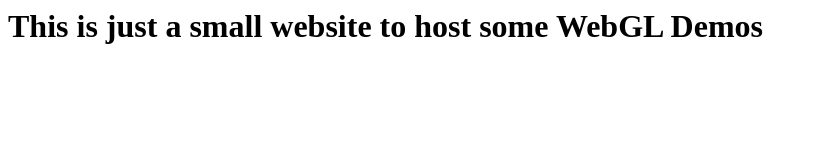
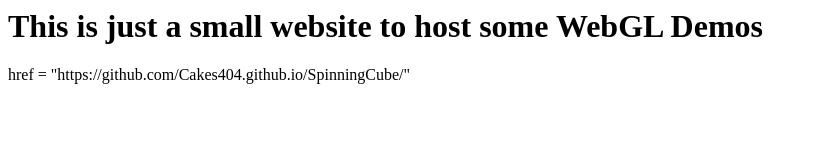
Before and after one commit to Cakes404/WebGL-Testing, a plain HTML site: page index.html in a window 1280 px wide. Shown: the whole page, without its empty margins (0-817 px from the left). Drawn offline with Linux system fonts and the light colour scheme.

Commit message:
Update index.html

```diff
--- a/index.html
+++ b/index.html
@@ -1,2 +1,3 @@
 <title>WebGL Demos</title>
 <h1>This is just a small website to host some WebGL Demos</h1>
+<a>href = "https://github.com/Cakes404.github.io/SpinningCube/"</a>
```
